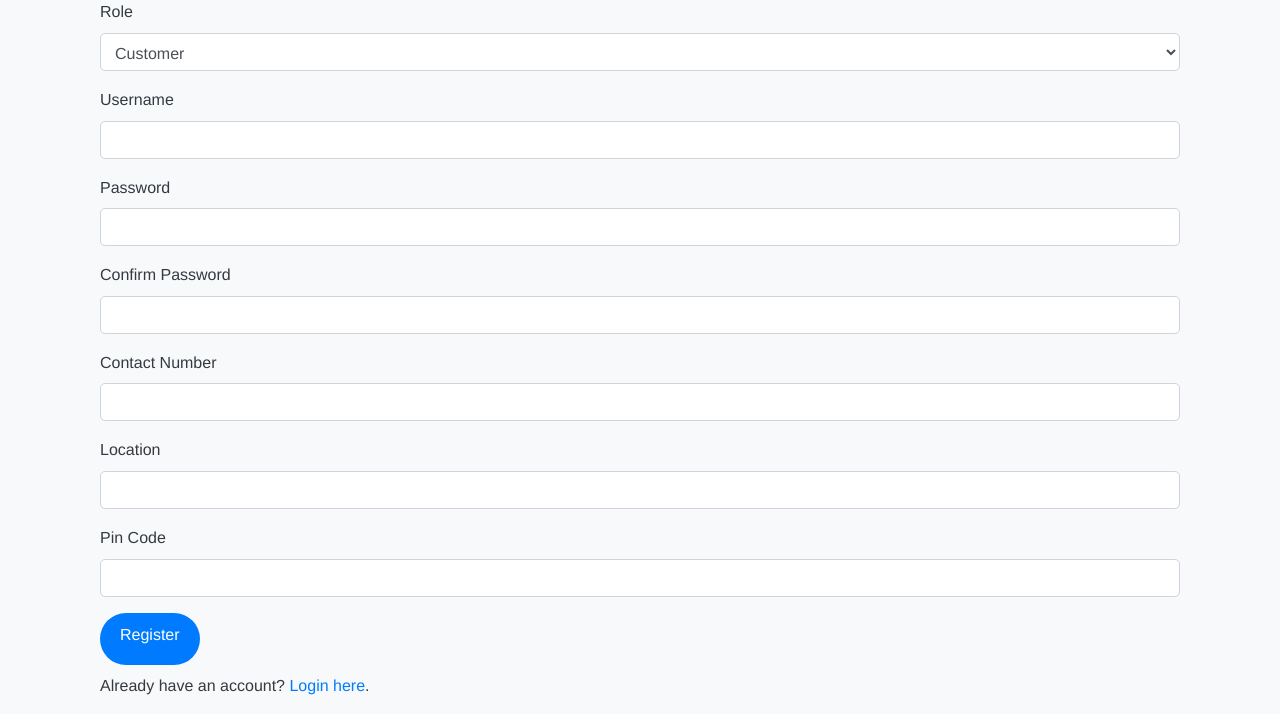
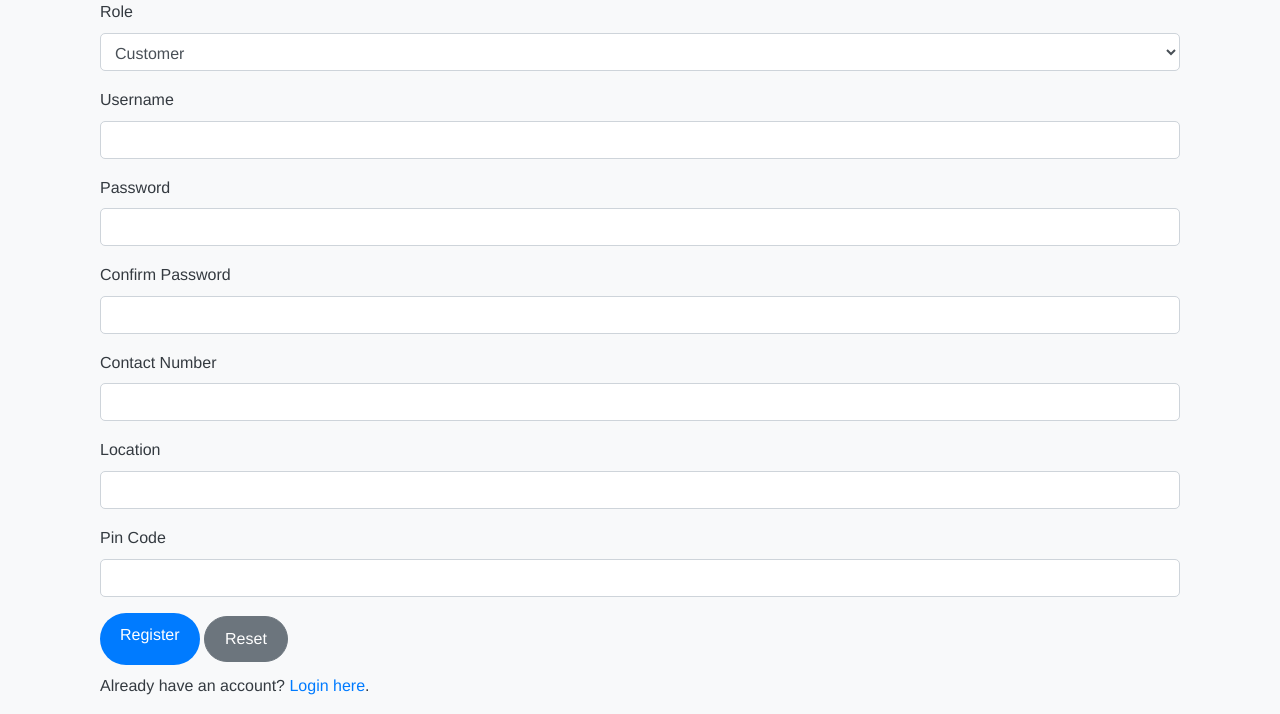
Before and after one commit to dotcomaki/household_services, a Flask app: page /register in a window 1280 px wide. Shown: the part 136-850 px from the top of the page. Run offline with Flask 3, Linux system fonts and the light colour scheme; some libraries are stand-ins or nearby versions.

Commit message:
Add a reset button to login and register pages

```diff
--- a/templates/login.html
+++ b/templates/login.html
@@ -10,6 +10,7 @@
         {{ form.password.label }} {{ form.password(class_="form-control") }}
     </div>
     {{ form.submit(class_="btn btn-primary") }}
+    <button type="reset" class="btn btn-secondary">Reset</button>
 </form>
 <p class="mt-2">Don't have an account? <a href="{{ url_for('register') }}">Register here</a>.</p>
 {% endblock %}
--- a/templates/register.html
+++ b/templates/register.html
@@ -124,6 +124,7 @@
         </div>
 
         <button type="submit" class="btn btn-primary">{{ form.submit.label }}</button>
+        <button type="reset" class="btn btn-secondary">Reset</button>
     </form>
     <p class="mt-2">Already have an account? <a href="{{ url_for('login') }}">Login here</a>.</p>
 </div>
```
